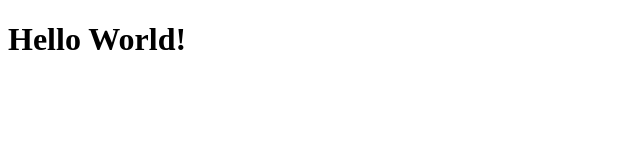
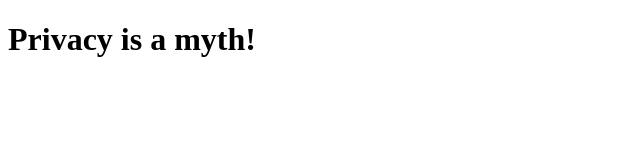
Before and after one commit to aliffridhzuan/aliffr.com, a plain HTML site: page index.html in a window 1280 px wide. Shown: the whole page, without its empty margins (0-640 px from the left). Drawn offline with Linux system fonts and the light colour scheme.

Commit message:
Update index.html

```diff
--- a/index.html
+++ b/index.html
@@ -5,6 +5,6 @@
     <title>Privacy is a myth!</title>
 </head>
 <body>
-    <h1>Hello World!</h1>
+    <h1>Privacy is a myth!</h1>
 </body>
 </html>
```
